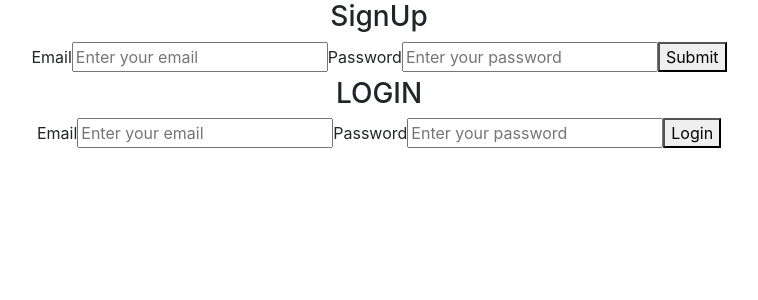
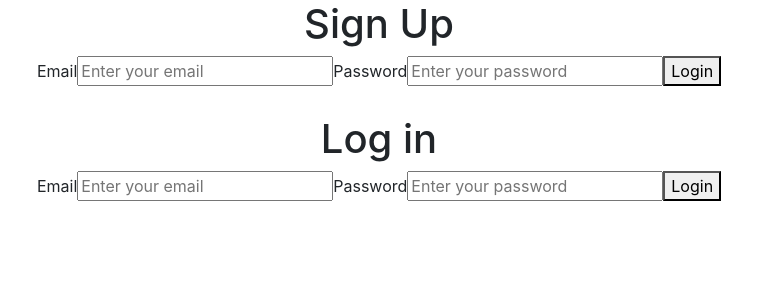
Before and after one commit to Redededoo82/project3, a React (Create React App) app in the folder client/: page / in a window 1280 px wide. Shown: the top 300 px of the page, without its empty margins (261-1019 px from the left). Built offline with nearby package versions, Linux system fonts and the light colour scheme.

Commit message:
sign up and log in form validation working

```diff
--- a/client/src/App.js
+++ b/client/src/App.js
@@ -4,11 +4,16 @@ import './App.css';
 import LoginForm from  './LoginForm';
 import SignUpForm from './SignUpForm';
 
+import ValidateLoginForm from './LoginForm';
+
 function App() {
   return (
     <div className="App">
+
           <SignUpForm></SignUpForm>
+          <br></br>
           <LoginForm></LoginForm>
+
     </div>
   );
 }
--- a/client/src/LoginForm.js
+++ b/client/src/LoginForm.js
@@ -1,52 +1,76 @@
 import React from "react";
+import { Formik } from "formik";
+import * as Yup from "yup";
 
-export class LoginForm extends React.Component {
-  constructor(props) {
-    super(props);
-    this.state = {
-      email: "",
-      password: ""
-    };
-  }
 
-  render() {
-    const { email, password } = this.state;
-    return (
-        <div>
-            <h3>LOGIN</h3>
-            <form onSubmit={this.handleSubmit}>
+
+const ValidatedLoginForm = () => (
+    <Formik
+        initialValues = {{email: "", password:""}}
+        onSubmit= {(values, {setSubmitting}) => {
+            console.log("submitting")
+        }}
+
+        validationSchema ={Yup.object().shape({
+            email: Yup.string()
+            .email()
+            .required("required"),
+            password: Yup.string()
+            .required("required")
+            .min(10, "Password is not long enough. Minimum is 10 chars.")
+            .matches(/(?=.*[0-9])/, "Password must contain a number")
+        })}
+        >
+
+            {props => {
+                const {
+                    values,
+                    touched,
+                    errors,
+                    isSubmitting,
+                    handleChange,
+                    handleBlur,
+                    handleSubmit
+                } = props;
+             return(
+                 <div>
+                     <h1>Log in</h1>
+                <form onSubmit={handleSubmit}>
                 <label htmlFor="email">Email</label>
                 <input
                 name="email"
                 type="text"
                 placeholder="Enter your email"
-                value={email}
-                onChange={this.handleChange}
+                value={values.email}
+                onChange={handleChange}
+                onBlur = {handleBlur}
+                className = {errors.email && touched.email && "error"}
                 />
+
+                {errors.email && touched.email && (
+                    <div className= "input-feedback">{errors.email}</div>
+                )}
+
                 <label htmlFor="email">Password</label>
                 <input
                 name="password"
                 type="password"
                 placeholder="Enter your password"
-                value={password}
-                onChange={this.handleChange}
+                value={values.password}
+                onChange={handleChange}
+                onBlur = {handleBlur}
+                className = {errors.password && touched.password && "error"}
                 />
-                <button type="submit">Login</button>
+                 {errors.password && touched.password && (
+                    <div className= "input-feedback">{errors.password}</div>
+                )}
+                <button type="submit" disabled = {isSubmitting}>Login</button>
             </form>
-      </div>
-    );
-  }
+            </div>
+            );
+        }}
 
-  handleChange = event => {
-    this.setState({
-      [event.target.name]: event.target.value
-    });
-  };
+    </Formik>
+);
 
-  handleSubmit = event => {
-    console.log("Submitting");
-    console.log(this.state);
-  };
-}
-
-export default LoginForm;
+export default ValidatedLoginForm;
--- a/client/src/SignUpForm.js
+++ b/client/src/SignUpForm.js
@@ -1,52 +1,74 @@
 import React from "react";
+import { Formik } from "formik";
+import * as Yup from "yup";
 
-export class SignUpForm extends React.Component {
-  constructor(props) {
-    super(props);
-    this.state = {
-      email: "",
-      password: ""
-    };
-  }
+const ValidatedSignUpForm = () => (
+    <Formik
+        initialValues = {{email: "", password:""}}
+        onSubmit= {(values, {setSubmitting}) => {
+            console.log("submitting")
+        }}
 
-  render() {
-    const { email, password } = this.state;
-    return (
-        <div>
-            <h3>SignUp</h3>
-            <form onSubmit={this.handleSubmit}>
+        validationSchema ={Yup.object().shape({
+            email: Yup.string()
+            .email()
+            .required("required"),
+            password: Yup.string()
+            .required("required")
+            .min(10, "Password is not long enough. Minimum is 10 chars.")
+            .matches(/(?=.*[0-9])/, "Password must contain a number")
+        })}
+        >
+
+            {props => {
+                const {
+                    values,
+                    touched,
+                    errors,
+                    isSubmitting,
+                    handleChange,
+                    handleBlur,
+                    handleSubmit
+                } = props;
+             return(
+                 <div>
+                     <h1>Sign Up</h1>
+                <form onSubmit={handleSubmit}>
                 <label htmlFor="email">Email</label>
                 <input
                 name="email"
                 type="text"
                 placeholder="Enter your email"
-                value={email}
-                onChange={this.handleChange}
+                value={values.email}
+                onChange={handleChange}
+                onBlur = {handleBlur}
+                className = {errors.email && touched.email && "error"}
                 />
+
+                {errors.email && touched.email && (
+                    <div className= "input-feedback">{errors.email}</div>
+                )}
+
                 <label htmlFor="email">Password</label>
                 <input
                 name="password"
                 type="password"
                 placeholder="Enter your password"
-                value={password}
-                onChange={this.handleChange}
+                value={values.password}
+                onChange={handleChange}
+                onBlur = {handleBlur}
+                className = {errors.password && touched.password && "error"}
                 />
-                <button type="submit">Submit</button>
+                 {errors.password && touched.password && (
+                    <div className= "input-feedback">{errors.password}</div>
+                )}
+                <button type="submit" disabled = {isSubmitting}>Login</button>
             </form>
-      </div>
-    );
-  }
+            </div>
+            );
+        }}
 
-  handleChange = event => {
-    this.setState({
-      [event.target.name]: event.target.value
-    });
-  };
+    </Formik>
+);
 
-  handleSubmit = event => {
-    console.log("Submitting");
-    console.log(this.state);
-  };
-}
-
-export default SignUpForm;
+export default ValidatedSignUpForm;
--- a/client/src/ValidateLoginForm.js
+++ /dev/null
@@ -1,94 +0,0 @@
-import React from "react";
-import { Formik } from "formik";
-import * as EmailValidator from "email-validator";
-import * as Yup from "yup";
-const ValidatedLoginForm = () => (
-  <Formik
-    initialValues={{ email: "", password: "" }}
-    onSubmit={(values, { setSubmitting }) => {
-      setTimeout(() => {
-        console.log("Logging in", values);
-        setSubmitting(false);
-      }, 500);
-    }}
-    //********Handling validation messages yourself*******/
-    // validate={values => {
-    //   let errors = {};
-    //   if (!values.email) {
-    //     errors.email = "Required";
-    //   } else if (!EmailValidator.validate(values.email)) {
-    //     errors.email = "Invalid email address";
-    //   }
-
-    //   const passwordRegex = /(?=.*[0-9])/;
-    //   if (!values.password) {
-    //     errors.password = "Required";
-    //   } else if (values.password.length < 8) {
-    //     errors.password = "Password must be 8 characters long.";
-    //   } else if (!passwordRegex.test(values.password)) {
-    //     errors.password = "Invalida password. Must contain one number";
-    //   }
-
-    //   return errors;
-    // }}
-    //********Using Yum for validation********/
-
-    validationSchema={Yup.object().shape({
-      email: Yup.string()
-        .email()
-        .required("Required"),
-      password: Yup.string()
-        .required("No password provided.")
-        .min(8, "Password is too short - should be 8 chars minimum.")
-        .matches(/(?=.*[0-9])/, "Password must contain a number.")
-    })}
-  >
-    {props => {
-      const {
-        values,
-        touched,
-        errors,
-        isSubmitting,
-        handleChange,
-        handleBlur,
-        handleSubmit
-      } = props;
-      return (
-        <form onSubmit={handleSubmit}>
-          <label htmlFor="email">Email</label>
-          <input
-            name="email"
-            type="text"
-            placeholder="Enter your email"
-            value={values.email}
-            onChange={handleChange}
-            onBlur={handleBlur}
-            className={errors.email && touched.email && "error"}
-          />
-          {errors.email && touched.email && (
-            <div className="input-feedback">{errors.email}</div>
-          )}
-          <label htmlFor="email">Password</label>
-          <input
-            name="password"
-            type="password"
-            placeholder="Enter your password"
-            value={values.password}
-            onChange={handleChange}
-            onBlur={handleBlur}
-            className={errors.password && touched.password && "error"}
-          />
-          {errors.password && touched.password && (
-            <div className="input-feedback">{errors.password}</div>
-          )}
-          <button type="submit" disabled={isSubmitting}>
-            Login
-          </button>
-        </form>
-      );
-    }}
-  </Formik>
-
-);
-
-export default ValidatedLoginForm;
--- a/client/src/index.js
+++ b/client/src/index.js
@@ -3,7 +3,7 @@ import ReactDOM from 'react-dom';
 import './index.css';
 import App from './App';
 import * as serviceWorker from './serviceWorker';
-import ValidatedLoginForm from './ValidateLoginForm'
+
 
 
 
```
